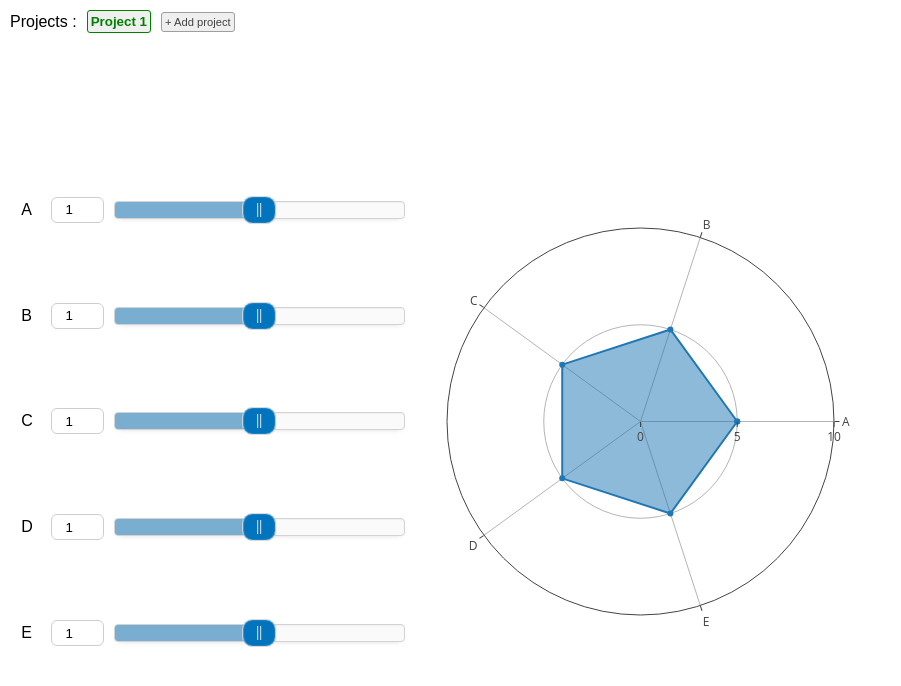
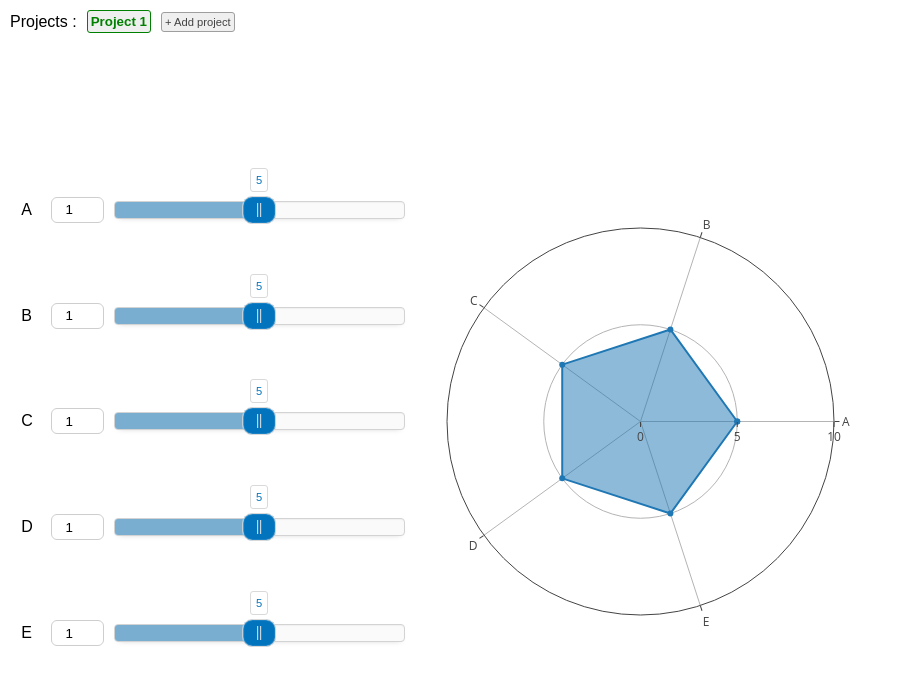
Before and after one commit to Tomansion/ecological_project_rating, a Vue app: page / in a window 1280 px wide. Shown: the top 686 px of the page, without its empty margins (0-901 px from the left). Built offline with nearby package versions, Linux system fonts and the light colour scheme.

Commit message:
added tooltip

```diff
--- a/src/components/CoefPicker.vue
+++ b/src/components/CoefPicker.vue
@@ -47,6 +47,15 @@ export default {
           min: 0,
           max: 10,
         },
+        tooltips: true,
+        format: {
+          from: function (value) {
+            return parseInt(value);
+          },
+          to: function (value) {
+            return parseInt(value);
+          },
+        },
       });
 
       // Bind the color changing function to the update event.
@@ -59,7 +68,6 @@ export default {
 
       // Listen for project change
       this.$parent.$on("update", () => {
-        console.log("up", i);
         slider.noUiSlider.set([this.projectValues[i]]);
       });
     });
@@ -130,4 +138,8 @@ export default {
 .noUi-connect {
   background: #79aed1;
 }
+.noUi-tooltip {
+  color: #0274be;
+  font-size: 0.7em;
+}
 </style>
```
